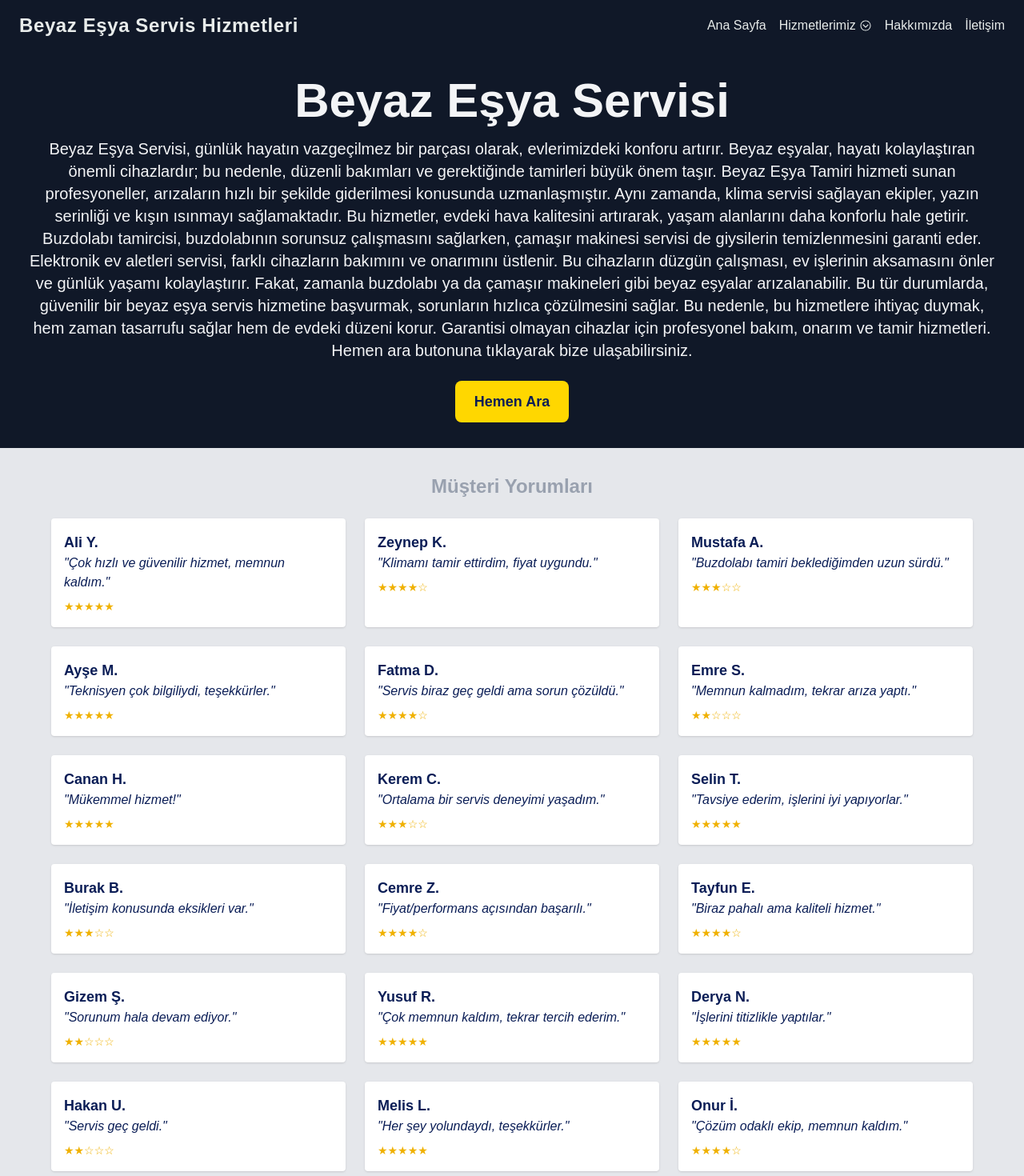
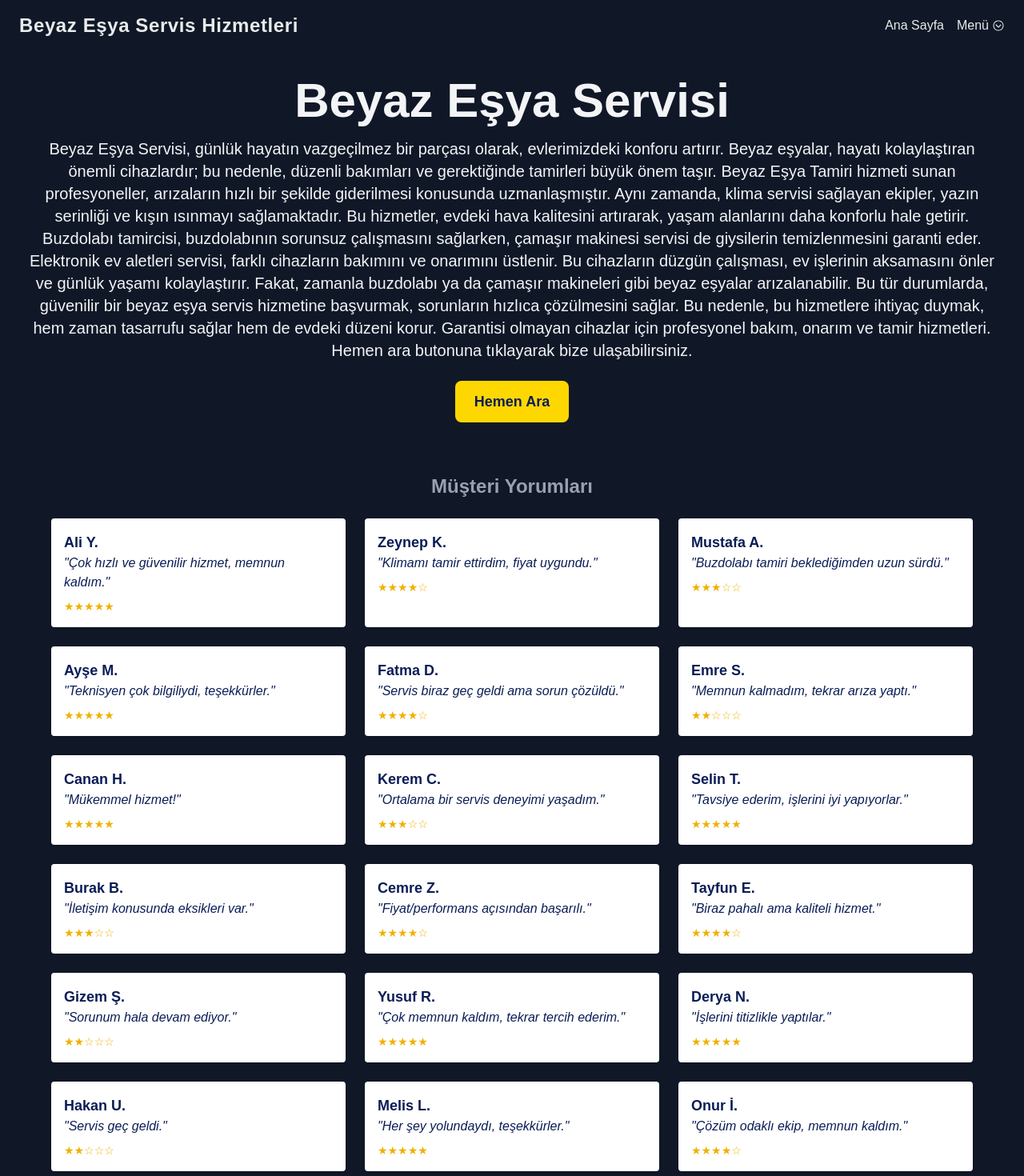
Before and after one commit to MustafaTaslialann/mustafataslialanweb, a Next.js app: page / in a window 1280 px wide. Shown: the top 1470 px of the page at 80% size. Built offline with nearby package versions, Linux system fonts and the light colour scheme.

Commit message:
add to  dropdownmenü and update hizmet

```diff
--- a/src/app/hizmetler/[slug]/page.tsx
+++ b/src/app/hizmetler/[slug]/page.tsx
@@ -10,13 +10,24 @@ const hizmetler: Record<string, string> = {
     "Çamaşır makinenizde dönmeme, su almama, program hata kodları veya su boşaltmama gibi sorunlar yaşadığınızda, profesyonel ve güvenilir bir çamaşır makinesi servisi ile hızlı çözümler sunuyoruz; deneyimli teknisyenlerimiz orijinal yedek parçalarla tamir ve bakım işlemlerini gerçekleştirirken, cihazınızın performansını artırır ve ömrünü uzatır; uygun fiyat garantisi ve müşteri memnuniyeti odaklı hizmet anlayışımızla, evinizde kesintisiz konfor sağlamak için yanınızdayız.",
   "bulasik-makinesi":
     "Bulaşık makineniz yıkama sorunları, su boşaltmama veya filtre tıkanıklığı gibi problemlerle karşılaştığında, uzman ve güvenilir bulaşık makinesi servisi sayesinde hızlı ve etkili çözümler sunuyoruz; deneyimli teknisyenlerimiz orijinal yedek parçalar kullanarak tamir ve bakım işlemlerini yapar, cihazınızın performansını artırır ve ömrünü uzatır; uygun fiyat politikamız ve müşteri memnuniyetine verdiğimiz önemle, bulaşık makinenizin kesintisiz ve verimli çalışmasını sağlıyoruz.",
-  firin: "Fırınınızın ısınmama, pişirme sorunları veya elektronik panel arızaları gibi problemlerinde uzman ve güvenilir fırın servisi olarak hızlı ve etkili çözümler sunuyoruz; deneyimli teknisyenlerimiz orijinal yedek parçalarla tamir ve bakım işlemlerini gerçekleştirerek cihazınızın performansını artırır ve ömrünü uzatır; ekonomik fiyat avantajı ve müşteri memnuniyeti odaklı hizmet anlayışımızla, mutfağınızda kesintisiz konfor sağlamaya devam ediyoruz.",
-  klima: "Klimalarınızın soğutma yetersizliği, gaz dolumu, filtre temizliği ve bakım ihtiyaçlarında uzman ve güvenilir klima servisi olarak hızlı ve etkili çözümler sunuyoruz; deneyimli teknisyenlerimiz orijinal yedek parçalar kullanarak tamir ve bakım hizmeti verir, cihazınızın performansını artırır ve enerji verimliliğini optimize eder; uygun fiyat politikamız ve müşteri memnuniyetine verdiğimiz önemle, evinizde veya iş yerinizde konforunuzu kesintisiz hale getiriyoruz.",
-
+  firin:
+    "Fırınınızın ısınmama, pişirme sorunları veya elektronik panel arızaları gibi problemlerinde uzman ve güvenilir fırın servisi olarak hızlı ve etkili çözümler sunuyoruz; deneyimli teknisyenlerimiz orijinal yedek parçalarla tamir ve bakım işlemlerini gerçekleştirerek cihazınızın performansını artırır ve ömrünü uzatır; ekonomik fiyat avantajı ve müşteri memnuniyeti odaklı hizmet anlayışımızla, mutfağınızda kesintisiz konfor sağlamaya devam ediyoruz.",
+  klima:
+    "Klimalarınızın soğutma yetersizliği, gaz dolumu, filtre temizliği ve bakım ihtiyaçlarında uzman ve güvenilir klima servisi olarak hızlı ve etkili çözümler sunuyoruz; deneyimli teknisyenlerimiz orijinal yedek parçalar kullanarak tamir ve bakım hizmeti verir, cihazınızın performansını artırır ve enerji verimliliğini optimize eder; uygun fiyat politikamız ve müşteri memnuniyetine verdiğimiz önemle, evinizde veya iş yerinizde konforunuzu kesintisiz hale getiriyoruz.",
   kombi:
     "Kombinizde yaşanan ısınma sorunları, su sızıntıları veya arıza durumlarında güvenilir ve uzman kombi servisi olarak hızlı ve etkili çözümler sunuyoruz; deneyimli teknisyenlerimiz orijinal yedek parçalar kullanarak bakım, tamir ve montaj hizmetleri verir, kombinizin performansını artırır ve enerji tasarrufu sağlar; uygun fiyat garantisi ve müşteri memnuniyetine verdiğimiz önemle, evinizin sıcaklığını kesintisiz ve konforlu hale getiriyoruz.",
   televizyon:
     "Televizyonunuzda görüntü, ses, açılmama veya diğer elektronik arızalar yaşandığında, uzman ve güvenilir televizyon servisi olarak hızlı ve etkili çözümler sunuyoruz; deneyimli teknisyenlerimiz orijinal yedek parçalar kullanarak tamir, bakım ve montaj hizmetleri verir, cihazınızın performansını artırır ve ömrünü uzatır; uygun fiyat avantajı ve müşteri memnuniyeti odaklı hizmet anlayışımızla, evinizde kaliteli ve kesintisiz televizyon keyfi sağlamaya devam ediyoruz.",
+};
+const hizmetBasliklari: Record<string, string> = {
+  "beyaz-esya-servisi": "Beyaz Eşya Servisi",
+  buzdolabi: "Buzdolabı",
+  "camasir-makinesi": "Çamaşır Makinesi",
+  "bulasik-makinesi": "Bulaşık Makinesi",
+  firin: "Fırın",
+  klima: "Klima",
+  kombi: "Kombi",
+  televizyon: "Televizyon",
 };
 
 
@@ -30,16 +41,14 @@ export type PageProps = {
   };
 };
 
-export async function generateMetadata({
-  params,
-}: any): Promise<any> {
+export async function generateMetadata({ params }: any): Promise<any> {
   const slug = params.slug;
-  const title = slug
-    .replace(/-/g, " ")
-    .replace(/\b\w/g, (c: any) => c.toUpperCase());
+ const title = (hizmetBasliklari[slug] ?? slug.replace(/-/g, " "))
+  .replace(/\b\w/g, (c: any) => c.toUpperCase());
+
 
   return {
-    title: title + " - Beyaz Eşya Servisi",
+    title: `${title} - Beyaz Eşya Servisi`,
     description: hizmetler[slug] ?? "Detaylı bilgi için bize ulaşın.",
   };
 }
@@ -54,9 +63,9 @@ export default async function HizmetSayfasi({ params }: any) {
 
   return (
     <main className="p-8 max-w-3xl mx-auto lg:max-w-full bg-gray-900 rounded-lg shadow-md">
-      <h1 className="text-4xl font-bold mb-4 capitalize text-gray-200">
-        {slug.replace(/-/g, " ")}
-      </h1>
+     <h1 className="text-4xl font-bold mb-4 capitalize text-gray-200">
+  {hizmetBasliklari[slug] ?? "Hizmet Detayı"}
+</h1>
       <p className="text-lg lg:text-2xl text-gray-100 mb-8">{aciklama}</p>
 
       {/* ⚠️ Uyarı mesajı */}
@@ -117,15 +126,19 @@ function MusteriYorumlari() {
   ];
 
   return (
-   <section className="bg-white-200 text-gray-400 px-4 py-8">
+    <section className="bg-white-200 text-gray-400 px-4 py-8">
       <h2 className="text-2xl font-bold text-center mb-6">Müşteri Yorumları</h2>
       <div className="grid grid-cols-1 sm:grid-cols-2 lg:grid-cols-3 gap-6 max-w-6xl mx-auto">
         {yorumlar.map((item, index) => (
-          <div key={index} className="bg-white text-[#0A1D56] p-4 rounded shadow">
+          <div
+            key={index}
+            className="bg-white text-[#0A1D56] p-4 rounded shadow"
+          >
             <h3 className="font-semibold text-lg">{item.ad}</h3>
             <p className="italic mb-2">"{item.yorum}"</p>
             <div className="text-sm text-yellow-500">
-              {"★".repeat(item.puan)}{"☆".repeat(5 - item.puan)}
+              {"★".repeat(item.puan)}
+              {"☆".repeat(5 - item.puan)}
             </div>
           </div>
         ))}
--- a/src/app/page.tsx
+++ b/src/app/page.tsx
@@ -95,19 +95,15 @@ function MusteriYorumlari() {
   ];
 
   return (
-    <section className="bg-gray-200 text-gray-400 px-4 py-8">
+    <section className="bg-white-200 text-gray-400 px-4 py-8">
       <h2 className="text-2xl font-bold text-center mb-6">Müşteri Yorumları</h2>
       <div className="grid grid-cols-1 sm:grid-cols-2 lg:grid-cols-3 gap-6 max-w-6xl mx-auto">
         {yorumlar.map((item, index) => (
-          <div
-            key={index}
-            className="bg-white text-[#0A1D56] p-4 rounded shadow"
-          >
+          <div key={index} className="bg-white text-[#0A1D56] p-4 rounded shadow">
             <h3 className="font-semibold text-lg">{item.ad}</h3>
             <p className="italic mb-2">"{item.yorum}"</p>
             <div className="text-sm text-yellow-500">
-              {"★".repeat(item.puan)}
-              {"☆".repeat(5 - item.puan)}
+              {"★".repeat(item.puan)}{"☆".repeat(5 - item.puan)}
             </div>
           </div>
         ))}
--- a/src/components/Baslik.tsx
+++ b/src/components/Baslik.tsx
@@ -23,6 +23,7 @@ export default function Baslik() {
       .replace(/\s+/g, "-");
   }
 
+
   const services = [
     "Beyaz Eşya Servisi",
     "Buzdolabı",
@@ -41,34 +42,54 @@ export default function Baslik() {
           Beyaz Eşya Servis Hizmetleri
         </Link>
       </div>
-      <nav className="flex flex-wrap gap-4 justify-center text-base font-medium">
+
+      <nav className="flex flex-wrap gap-4 justify-center text-base font-medium relative">
         <Link href="/">Ana Sayfa</Link>
-        <div className="relative group">
-          <div className="flex items-center gap-1 hover:cursor-pointer" onClick={handleShowDropdown}>
-            <button className="focus:outline-none hover:cursor-pointer">Hizmetlerimiz</button>
+
+        <div className="relative">
+          <div
+            className="flex items-center gap-1 hover:cursor-pointer"
+            onClick={handleShowDropdown}
+          >
+            <button className="focus:outline-none">Menü</button>
             <IoIosArrowDropdown />
           </div>
 
           {showDropdown && (
-            <div className="absolute bg-white shadow-lg rounded p-2 z-10 min-w-[200px]">
+            <div className="absolute right-0 bg-white shadow-lg rounded p-2 z-10 min-w-[200px] text-[#0A1D56]">
+              <div className="border-b mb-2 pb-2">
+                <span className="block px-3 py-1 text-sm font-semibold text-gray-700">
+                  Hizmetlerimiz
+                </span>
                 {services.map((service) => {
                   const slug = slugify(service);
                   return (
                     <Link
                       key={service}
                       href={`/hizmetler/${slug}`}
-                    className="block px-3 py-2 hover:bg-[#FFC107] text-[#0A1D56] rounded"
+                      className="block px-3 py-1 hover:bg-[#FFC107] rounded"
                     >
                       {service}
                     </Link>
                   );
                 })}
               </div>
+
+              <Link
+                href="/hakkimizda"
+                className="block px-3 py-2 hover:bg-[#FFC107] rounded"
+              >
+                Hakkımızda
+              </Link>
+              <Link
+                href="/iletisim"
+                className="block px-3 py-2 hover:bg-[#FFC107] rounded"
+              >
+                İletişim
+              </Link>
+            </div>
           )}
         </div>
-        <Link href="/hakkimizda">Hakkımızda</Link>
-        <Link href="/iletisim">İletişim</Link>
-
       </nav>
     </header>
   );
```
Lines whose indentation alone changed are shown as unchanged.
